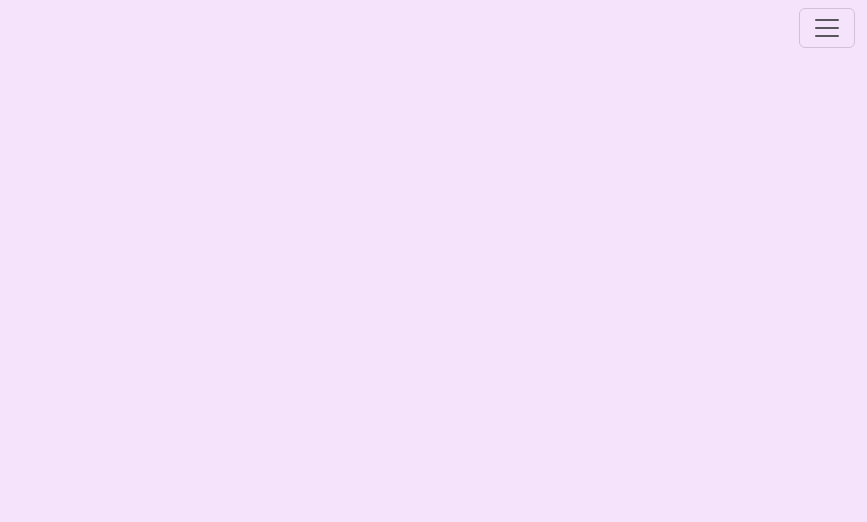
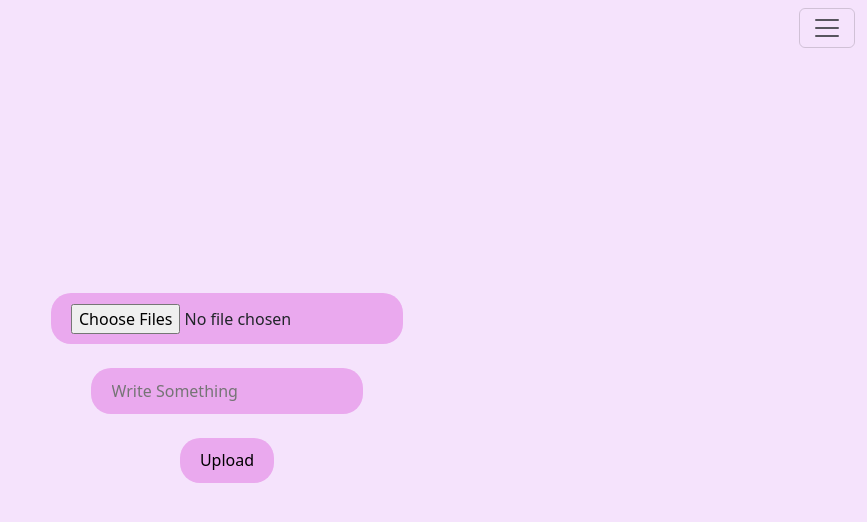
Before and after one commit to Spade-M/Samishi, a React (Vite) app in the folder frontend/: page /posts in a window 1280 px wide. Shown: the top 522 px of the page, without its empty margins (413-1280 px from the left). Built offline with nearby package versions, Linux system fonts and the light colour scheme.

Commit message:
Refactor code structure for improved readability and maintainability

```diff
--- a/frontend/src/Components/Posts.jsx
+++ b/frontend/src/Components/Posts.jsx
@@ -1,11 +1,28 @@
-import React from 'react'
+import React from "react";
 
 const Posts = () => {
   return (
     <div>
+      <form action="" method="post" encType="multipart/form-data">
+        <input type="file" name="file[]" id="files" multiple />
+        <br />
+        <br />
+        <input
+          type="text"
+          name="caption"
+          id="caption"
+          placeholder="Write Something"
+        />
+        <br />
+        <br />
+        <input type="button" id="submit" value="Upload" />
+      </form>
+      <br />
+      <div id="preview"></div>
+
 
     </div>
-  )
-}
+  );
+};
 
-export default Posts
+export default Posts;
--- a/frontend/src/index.css
+++ b/frontend/src/index.css
@@ -62,3 +62,50 @@ button:focus,
 button:focus-visible {
   outline: 4px auto -webkit-focus-ring-color;
 }
+
+input{
+  border-radius: 20px;
+  border: 1px solid transparent;
+  padding: 0.6em 1.2em;
+  font-size: 1em;
+  font-weight: 500;
+  font-family: inherit;
+  background-color: #eaa9ee;
+  cursor: pointer;
+  transition: border-color 0.25s;
+}
+
+.modal {
+  display: none;
+  position: fixed;
+  z-index: 1;
+  left: 0;
+  top: 0;
+  width: 100%;
+  height: 100%;
+  overflow: auto;
+  background-color: rgba(0,0,0,0.4);
+}
+.modal-content {
+  background-color: #fefefe;
+  margin: 15% auto;
+  padding: 20px;
+  border: 1px solid #888;
+  width: 80%;
+}
+.close {
+  color: #aaa;
+  float: right;
+  font-size: 28px;
+  font-weight: bold;
+}
+.close:hover,
+.close:focus {
+  color: black;
+  text-decoration: none;
+  cursor: pointer;
+}
+#imagePreview {
+  max-width: 100%;
+  max-height: 300px;
+}
```
Also changed, not shown: frontend/test.txt.
